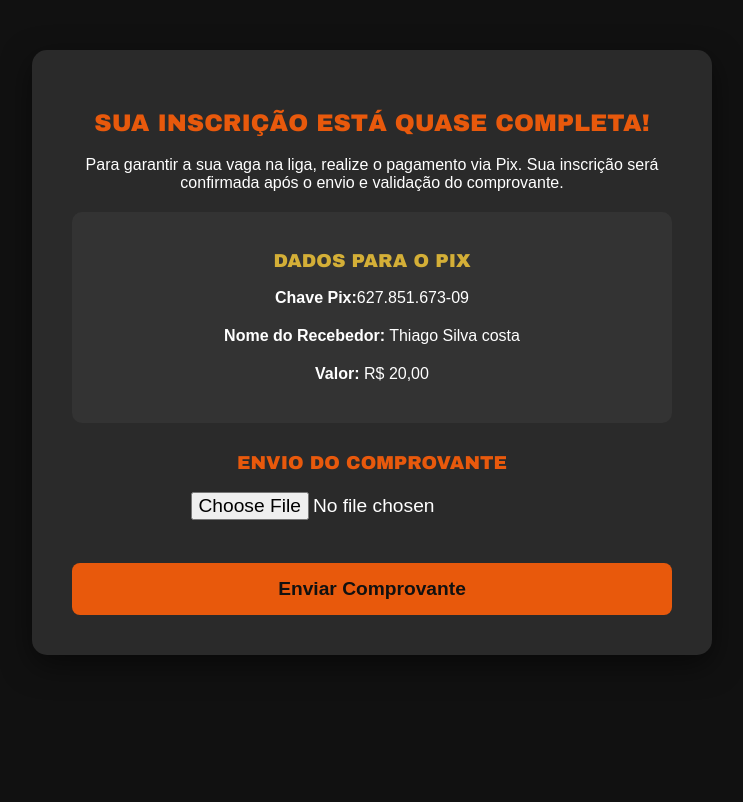
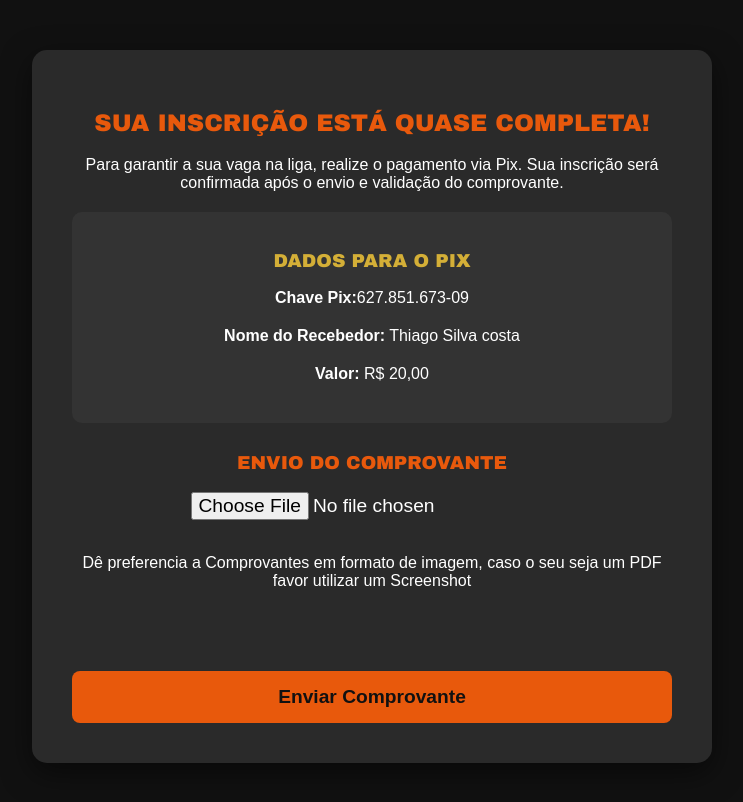
Before and after one commit to JoaoM277/liga-de-basquete, a website: page public/pagamento.html in a window 1280 px wide. Shown: the whole page, without its empty margins (268-1011 px from the left). Drawn offline with Linux system fonts and the light colour scheme.

Commit message:
Alteração e correção pagina de admin

```diff
--- a/public/pagamento.html
+++ b/public/pagamento.html
@@ -57,6 +57,8 @@
         <input type="hidden" name="nome_completo" id="nome-completo-hidden">
         <input class="Input-Button" type="file" name="comprovante" accept=".jpg, .jpeg, .png, .pdf" required>
         <br><br>
+        <p>Dê preferencia a Comprovantes em formato de imagem, caso o seu seja um PDF favor utilizar um Screenshot</p>
+        <br><br>
         <button type="submit" class="submit-button">Enviar Comprovante</button>
     </form>
 </div>
```
